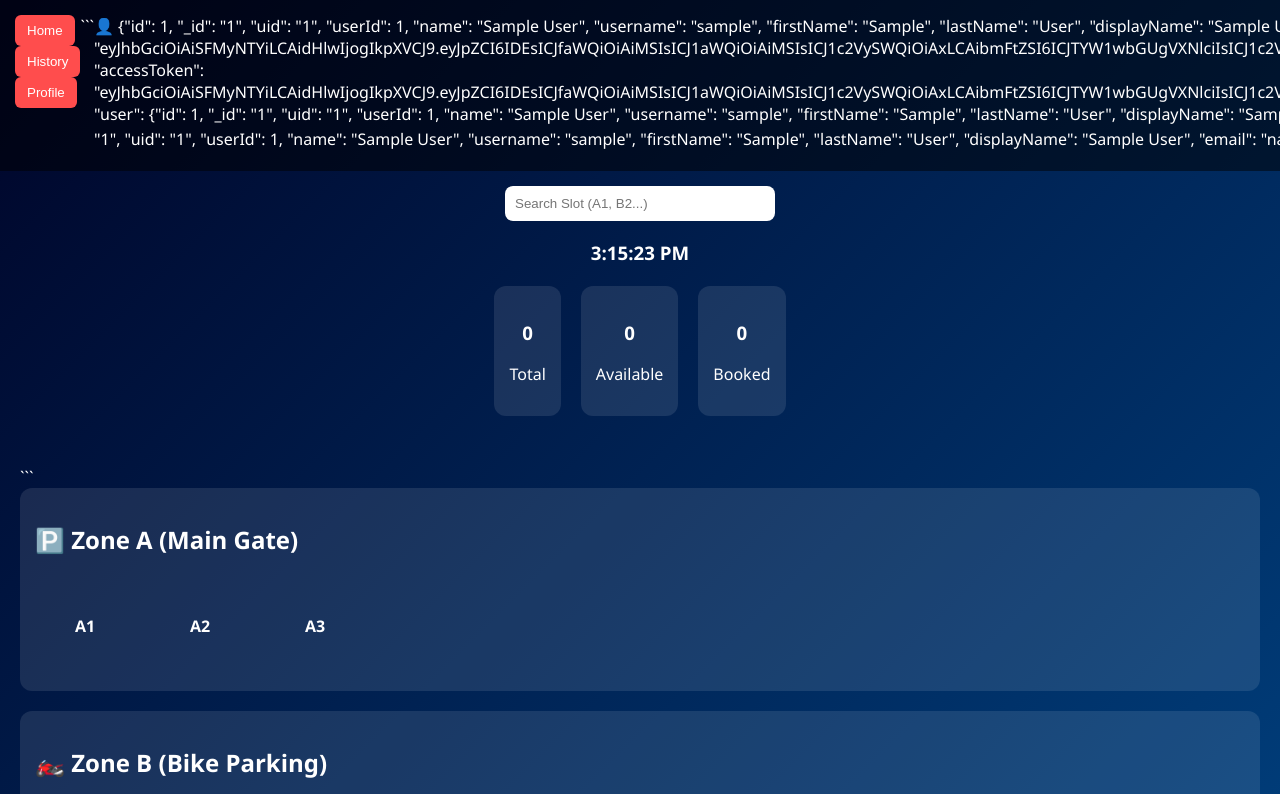
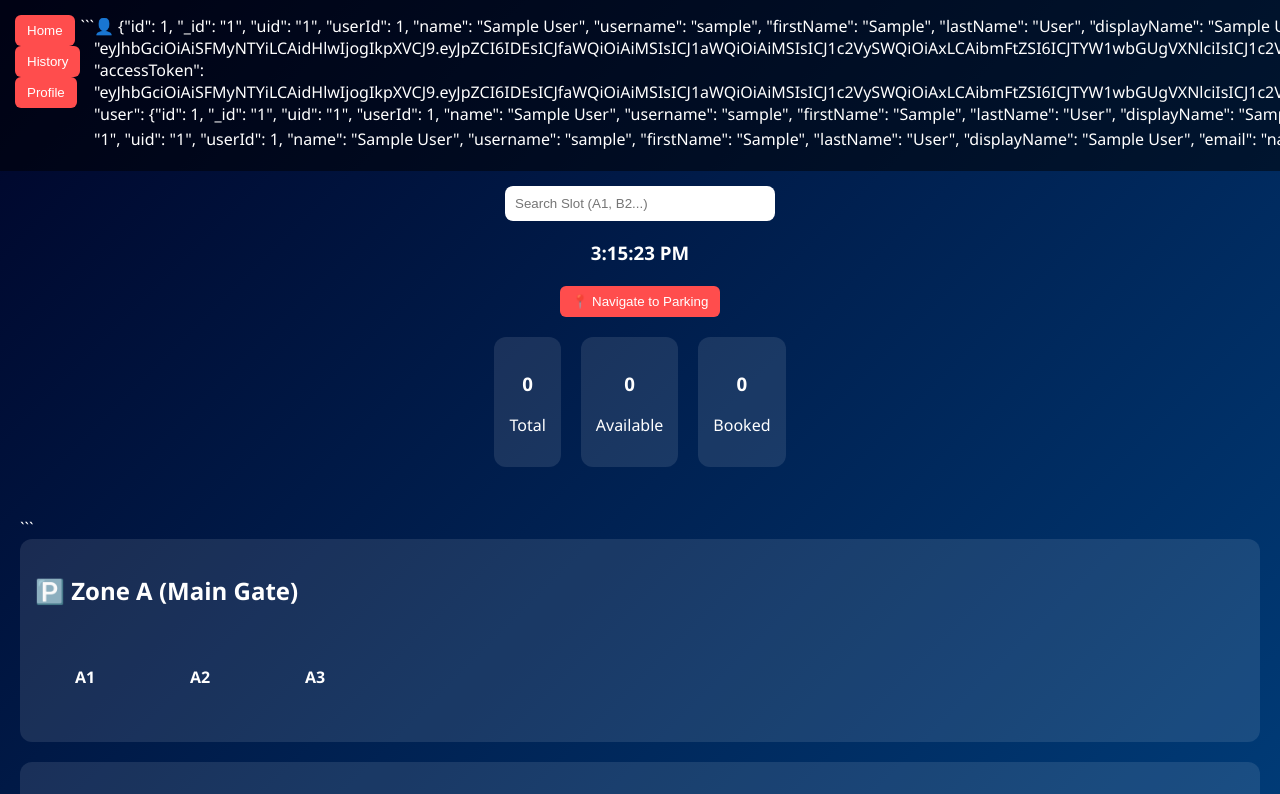
Before and after one commit to lalishsk119-crypto/parking-app, a website: page public/index.html in a window 1280 px wide. Shown: the top 794 px of the page. Drawn offline with Linux system fonts and the light colour scheme; no server answers; sample sign-in values are in the browser's storage.

Commit message:
added navigation button

```diff
--- a/public/index.html
+++ b/public/index.html
@@ -136,6 +136,7 @@ button {
 <div class="top-info">
     <h3 id="clock"></h3>
     <h4 id="ai"></h4>
+    <button onclick="navigateToParking()">📍 Navigate to Parking</button>
 </div>
 
 <!-- DASHBOARD -->
--- a/public/script.js
+++ b/public/script.js
@@ -1,3 +1,22 @@
+function navigateToParking() {
+    if (navigator.geolocation) {
+        navigator.geolocation.getCurrentPosition(position => {
+
+            const userLat = position.coords.latitude;
+            const userLng = position.coords.longitude;
+
+            // 👉 PSG College location (you can change)
+            const destLat = 11.0247;
+            const destLng = 77.0025;
+
+            const url = `https://www.google.com/maps/dir/${userLat},${userLng}/${destLat},${destLng}`;
+
+            window.open(url, '_blank');
+        });
+    } else {
+        alert("Geolocation not supported");
+    }
+}
 function getLocation() {
     navigator.geolocation.getCurrentPosition(position => {
         const lat = position.coords.latitude;
@@ -131,8 +150,10 @@ async function bookSlot(slotNumber) {
     const data = await res.json();
 
     alert(data.message);
+    navigateToParking();
     loadSlots();
 }
+
 
 // ❌ Cancel slot
 async function cancelSlot(slotNumber) {
```
